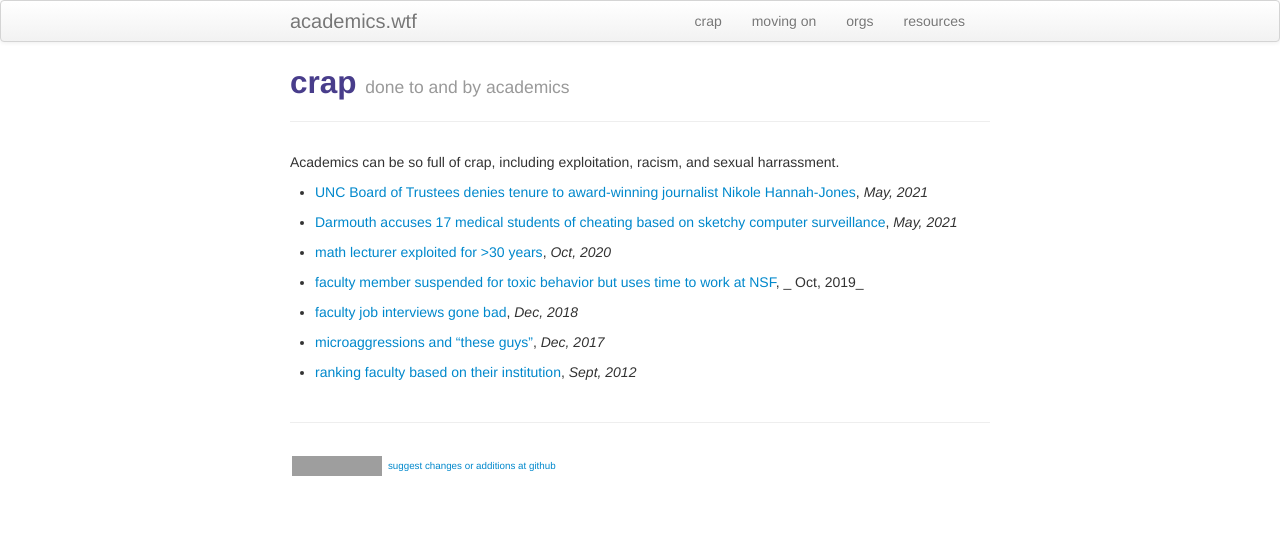
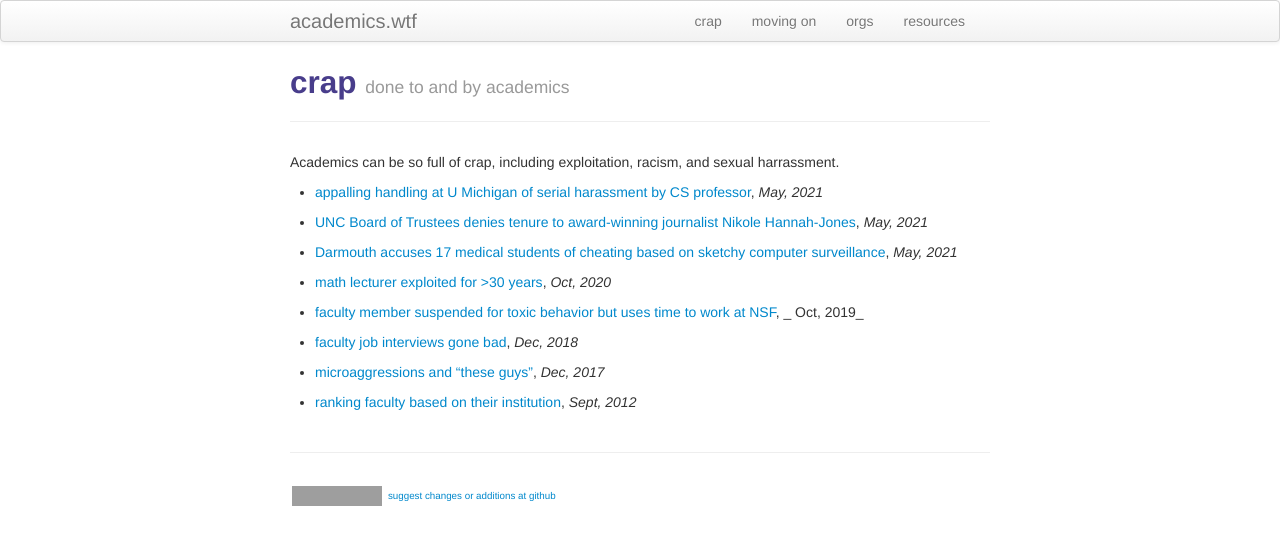
Before and after one commit to kbroman/academics.wtf, a Jekyll site: the page built from crap.md, in a window 1280 px wide. Shown: the top 545 px of the page. Built offline with Jekyll 4.4.1, drawn with Linux system fonts in a browser that asks for light colours; grey boxes are pictures that could not be loaded.

Commit message:
crap.md: U Michigan CS harasser

```diff
--- a/crap.md
+++ b/crap.md
@@ -7,6 +7,10 @@ description: crap done to and by academics
 
 Academics can be so full of crap, including exploitation, racism, and
 sexual harrassment.
+
+- [appalling handling at U Michigan of serial harassment by CS
+  professor](https://www.michigandaily.com/news/daily-investigation-finds-divergence-in-u-m-outside-organizations-handling-of-allegations-against-cse-professor/),
+  _May, 2021_
 
 - [UNC Board of Trustees denies tenure to award-winning journalist
   Nikole Hannah-Jones](https://www.nytimes.com/2021/05/19/business/media/nikole-hannah-jones-unc.html),
```
